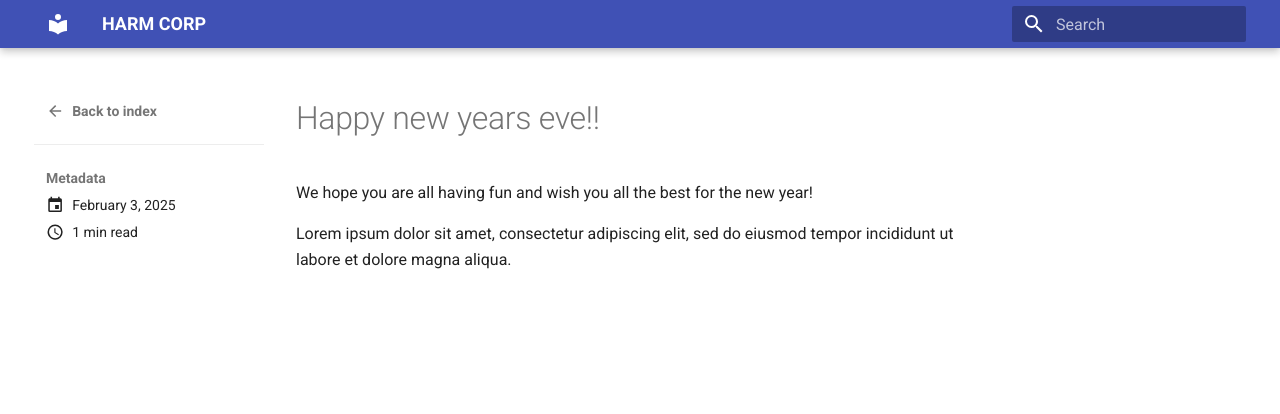
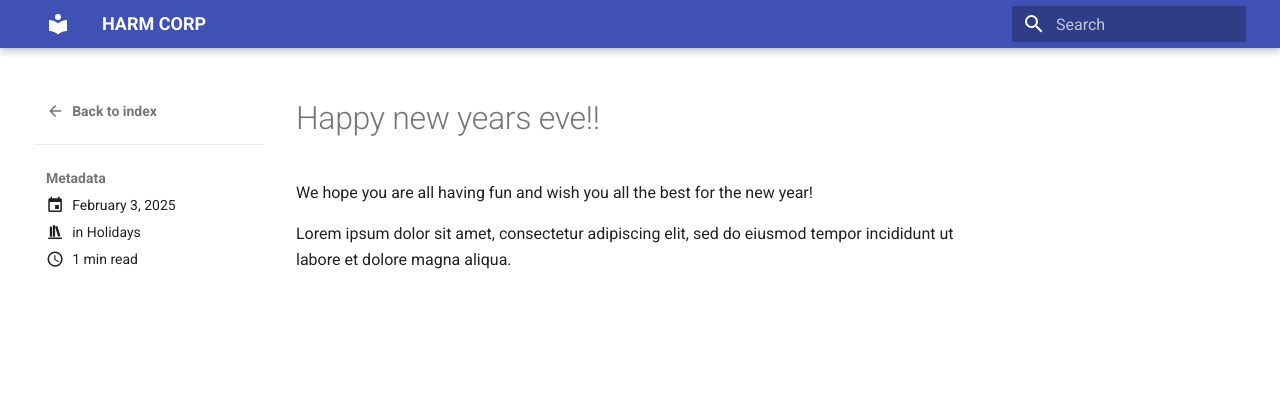
Before and after one commit to harmcorp/harmcorp.github.io, an MkDocs documentation site: the page built from docs/blog/posts/20250203-hello.md, in a window 1280 px wide. Shown: the top 414 px of the page. Built offline with MkDocs 1.6.1 and Material for MkDocs 9.7.7, drawn with Linux system fonts in a browser that asks for light colours.

```diff
--- a/docs/blog/posts/20250203-hello.md
+++ b/docs/blog/posts/20250203-hello.md
@@ -1,6 +1,8 @@
 ---
 date:
   created: 2025-02-03
+categories:
+  - Holidays
 ---
 
 # Happy new years eve!!
```
